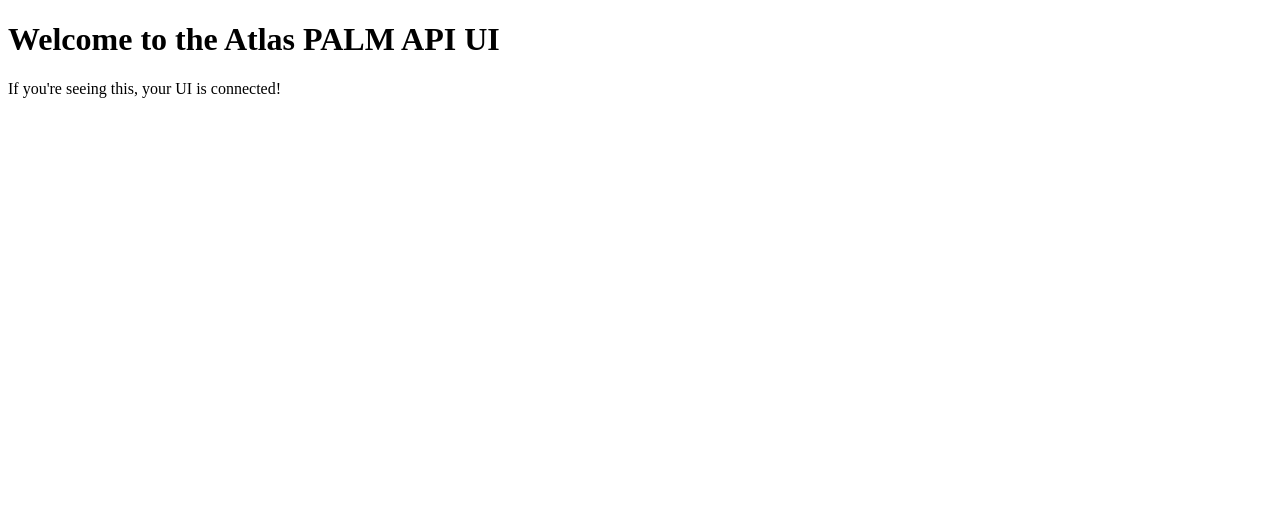
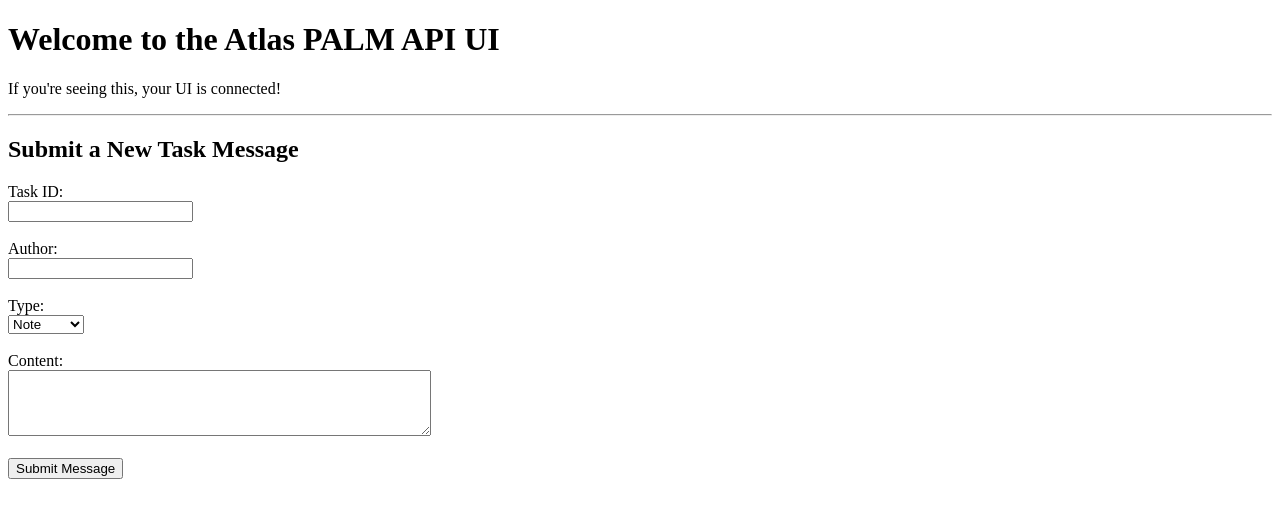
Before and after one commit to ZachLark/GitBridgev1, a Flask app: page / in a window 1280 px wide. Shown: the top 518 px of the page. Run offline with Flask 3, Linux system fonts and the light colour scheme.

Commit message:
Add task message submission form to index.html

```diff
--- a/webui/templates/index.html
+++ b/webui/templates/index.html
@@ -1,12 +1,34 @@
 <!DOCTYPE html>
-<html lang="en">
+<html>
 <head>
-  <meta charset="UTF-8">
-  <title>Erudite Frontend</title>
-  <link rel="stylesheet" href="/static/style.css">
+    <title>Atlas PALM API UI</title>
+    <link rel="stylesheet" href="/static/style.css">
 </head>
 <body>
-  <h1>Welcome to the Atlas PALM API UI</h1>
-  <p>If you're seeing this, your UI is connected!</p>
+    <h1>Welcome to the Atlas PALM API UI</h1>
+    <p>If you're seeing this, your UI is connected!</p>
+
+    <hr>
+
+    <h2>Submit a New Task Message</h2>
+    <form method="POST" action="/submit-message">
+        <label for="task_id">Task ID:</label><br>
+        <input type="text" name="task_id" required><br><br>
+
+        <label for="author">Author:</label><br>
+        <input type="text" name="author" required><br><br>
+
+        <label for="type">Type:</label><br>
+        <select name="type">
+            <option value="note">Note</option>
+            <option value="question">Question</option>
+            <option value="todo">Todo</option>
+        </select><br><br>
+
+        <label for="content">Content:</label><br>
+        <textarea name="content" rows="4" cols="50" required></textarea><br><br>
+
+        <button type="submit">Submit Message</button>
+    </form>
 </body>
 </html>
```
